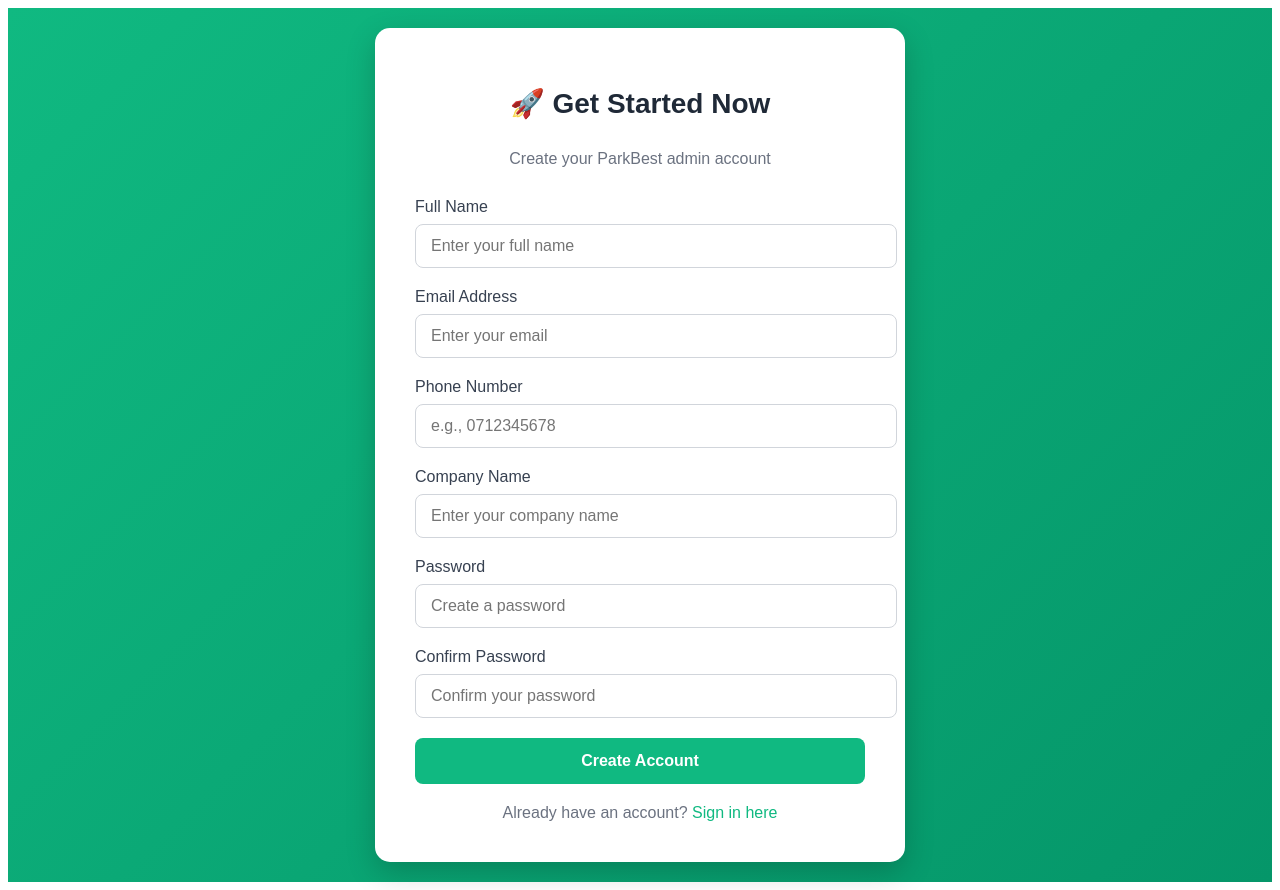
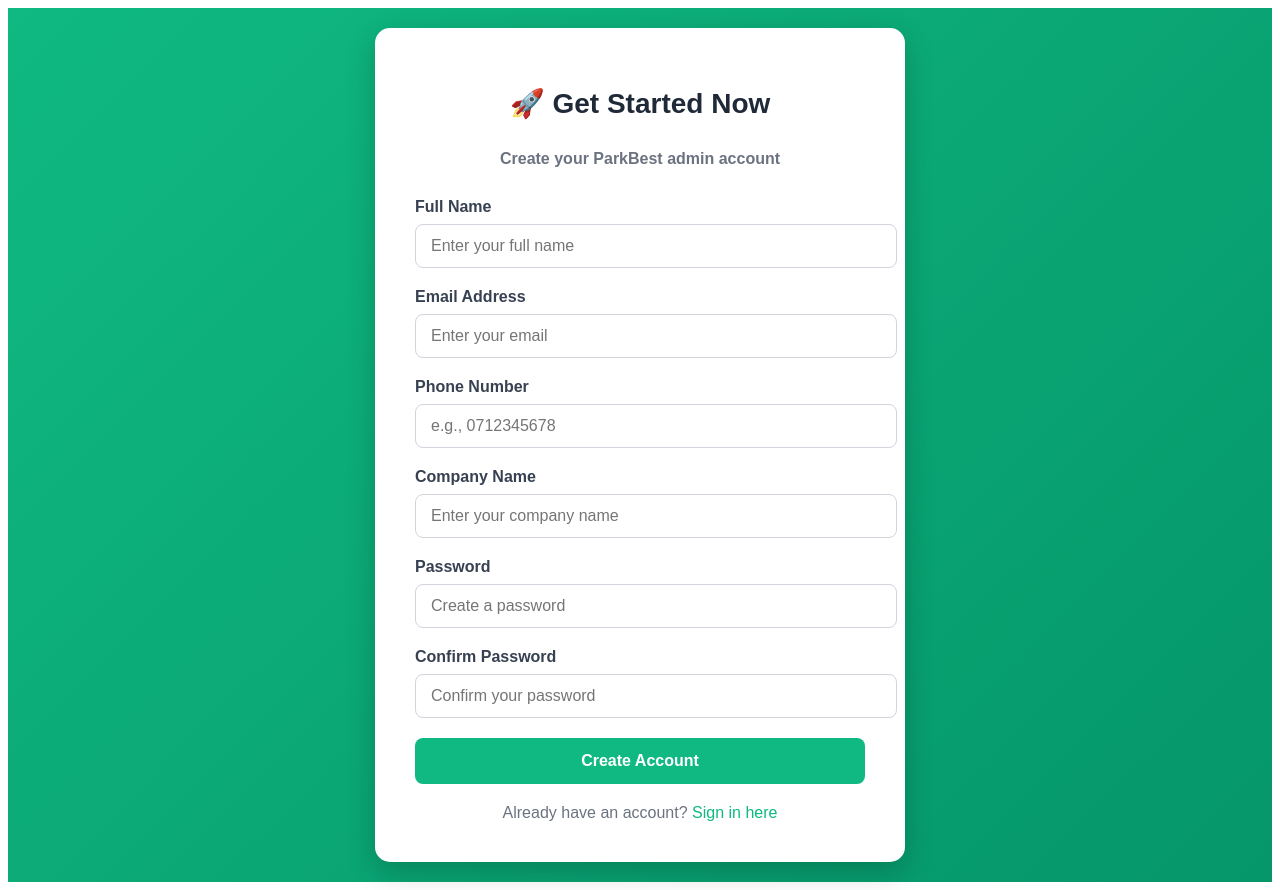
Before and after one commit to mathekalawrence/Final-ReporterAdmin, a React (Create React App) app in the folder admin-portal/: page / in a window 1280 px wide. Both pictures are taken after a click on the element "Sign up here". Built offline with nearby package versions, Linux system fonts and the light colour scheme.

Commit message:
Still progressing

```diff
--- a/admin-portal/src/pages/Login.js
+++ b/admin-portal/src/pages/Login.js
@@ -95,7 +95,9 @@
       display: 'block',
       marginBottom: '8px',
       color: '#374151',
-      fontWeight: '500'
+      //fontWeight: '500'
+      fontWeight: 'bold'
+
     },
     input: {
       width: '100%',
--- a/admin-portal/src/pages/Signup.js
+++ b/admin-portal/src/pages/Signup.js
@@ -119,7 +119,8 @@
       display: 'block',
       marginBottom: '8px',
       color: '#374151',
-      fontWeight: '500'
+      //fontWeight: '500'
+      fontWeight: 'bold'
     },
     input: {
       width: '100%',
@@ -170,7 +171,7 @@
     <div style={styles.container}>
       <div style={styles.card}>
         <h1 style={styles.title}>🚀 Get Started Now</h1>
-        <p style={{textAlign: 'center', color: '#6b7280', marginBottom: '30px'}}>
+        <p style={{textAlign: 'center', color: '#6b7280', marginBottom: '30px', fontWeight: 'bold'}}>
           Create your ParkBest admin account
         </p>
 
```
